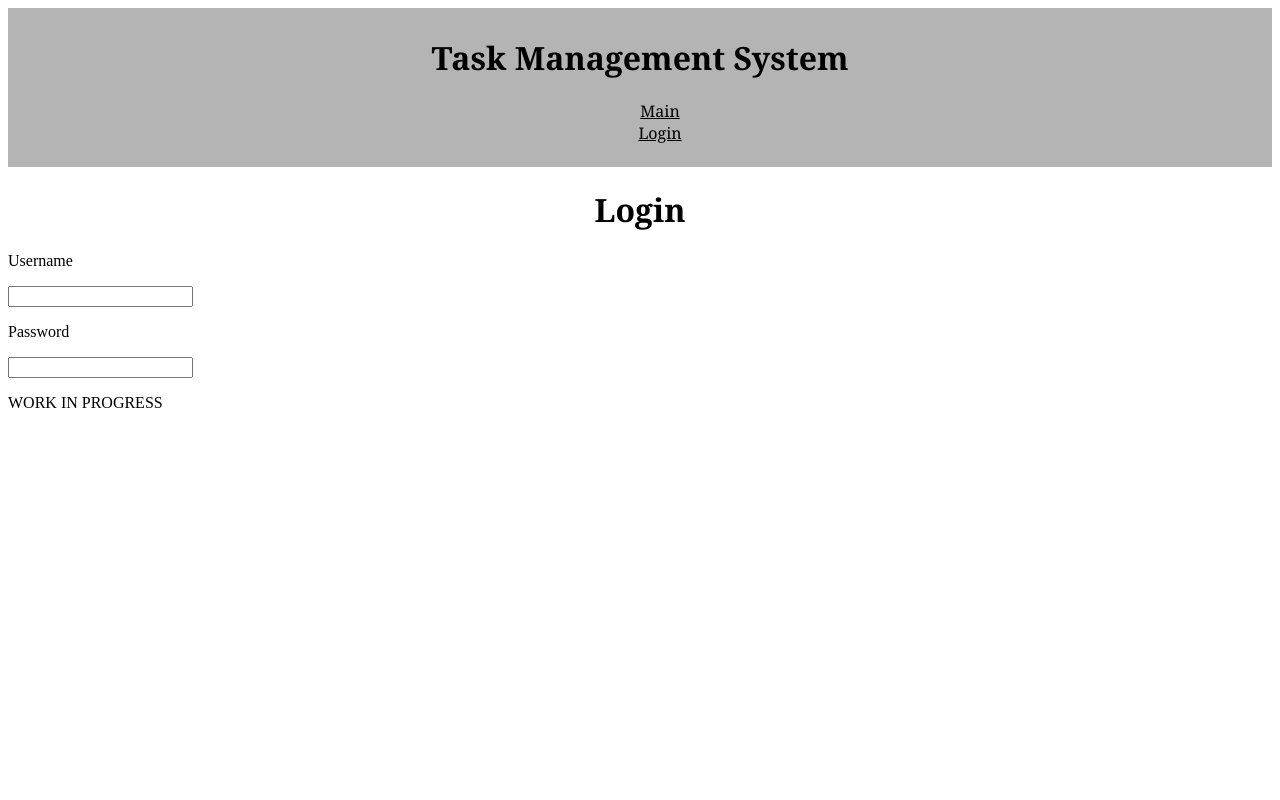
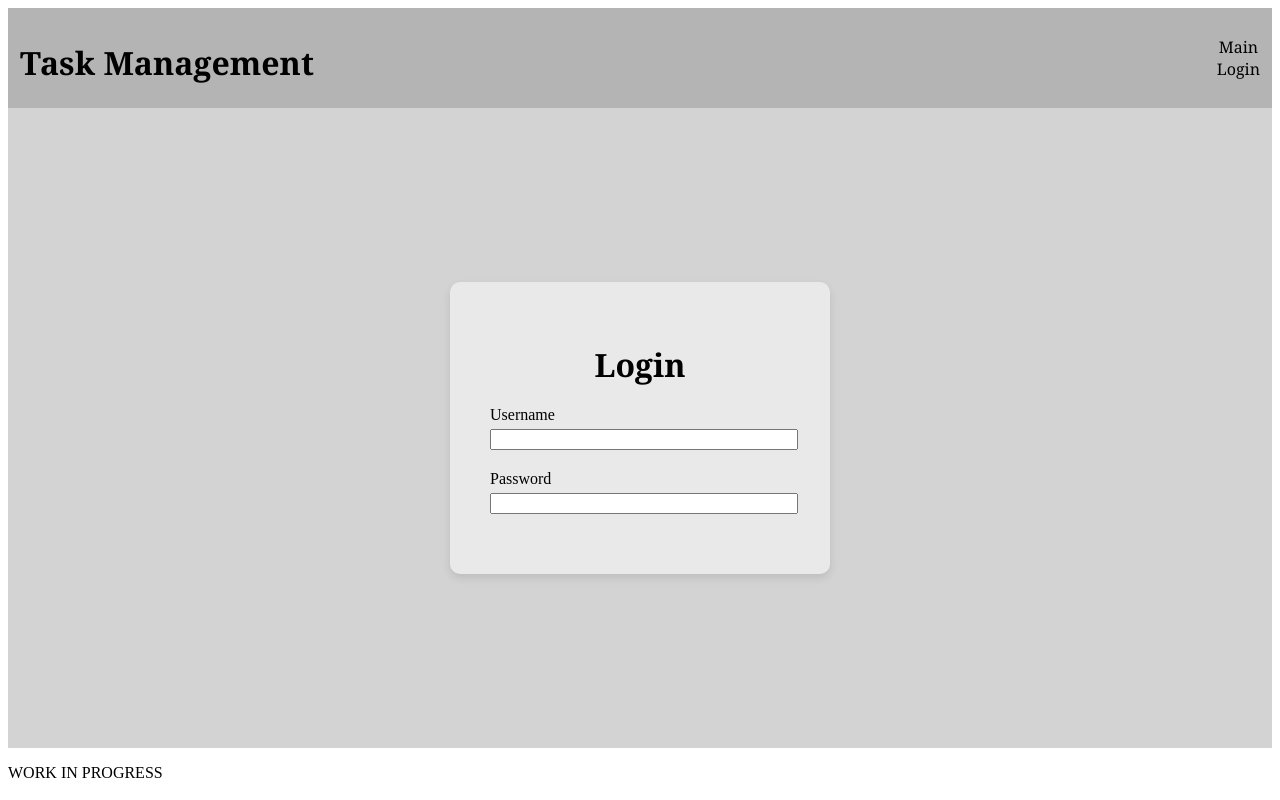
Before and after one commit to JacobJeffords/Task_Management_Database_Project3, a React (Create React App) app in the folder frontend/: page /login in a window 1280 px wide. Built offline with nearby package versions, Linux system fonts and the light colour scheme.

Commit message:
Task panel added, main and login styling begun

```diff
--- a/frontend/src/components/Header.css
+++ b/frontend/src/components/Header.css
@@ -6,11 +6,14 @@ h1 {
 header {
     background-color: rgb(180, 180, 180);
     display: block;
-    padding: 0.5%;
+    padding: 12px;
+}
+
+#pageHeader {
+    float: left;
 }
 
 li {
-    display: inline;
     font-family: Georgia;
 }
 
@@ -18,8 +21,14 @@ li a {
     color: black;
     display: block;
     text-align: center;
+    text-decoration: none;
+}
+
+#links {
+    float: right;
 }
 
 ul {
     list-style-type: none;
+    overflow: hidden;
 }
--- a/frontend/src/components/Header.js
+++ b/frontend/src/components/Header.js
@@ -5,14 +5,12 @@ import './Header.css';
 function Header() {
   return (
     <header>
-      <h1>Task Management System</h1>
+      <h1 id="pageHeader">Task Management</h1>
       <ul>
-        <li>
+        <li id="links">
           <NavLink exact to="/" activeClassName="active">
             Main
           </NavLink>
-        </li>
-        <li>
           <NavLink to="/login" activeClassName="active">
             Login
           </NavLink>
--- /dev/null
+++ b/frontend/src/components/Login.css
@@ -0,0 +1,31 @@
+.login-container {
+    align-items: center;
+    background-color:lightgrey;
+    display: flex;
+    height: 80vh;
+    justify-content: center;
+}
+
+.login-box {
+    background-color: rgb(233, 233, 233);
+    border-radius: 10px;
+    box-shadow: 0px 4px 8px rgba(0, 0, 0, 0.1);
+    padding: 40px;
+    text-align: center;
+    width: 300px;
+}
+
+.login-box h1 {
+    margin-bottom: 20px;
+}
+
+.login-box label {
+    display: block;
+    margin-bottom: 5px;
+    text-align: left;
+}
+
+.login-box input {
+    margin-bottom: 20px;
+    width: 100%;
+}
--- a/frontend/src/components/Login.js
+++ b/frontend/src/components/Login.js
@@ -1,17 +1,19 @@
 import React from 'react';
+import './Login.css';
 
 function Login() {
   return (
-    <main>
-        <div>
-            <h1>Login</h1>
-        </div>
-        <div>
-            <p>Username</p>
-            <input></input>
-            <p>Password</p>
-            <input></input>
-        </div>
+    <main className="login-container">
+      <div className="login-box">
+        <h1>Login</h1>
+
+        <label htmlFor="username">Username</label>
+        <input type="text" id="username" name="username" />
+
+        <label htmlFor="password">Password</label>
+        <input type="password" id="password" name="password" />
+
+      </div>
     </main>
   );
 }
--- /dev/null
+++ b/frontend/src/components/Main.css
@@ -0,0 +1,37 @@
+#mainContainer {
+    align-items: center;
+    background-color: lightgrey;
+    display: flex;
+    height: 80vh;
+    justify-content: center;
+}
+
+main {
+    text-align: center;
+}
+
+button#createTask {
+    font-size: 16px;
+    padding: 10px 20px;
+}
+
+#taskStorageHeader {
+    background-color: rgb(180, 180, 180);
+    height: 5vh;
+    margin: 0 auto;
+    width: 80vh;
+
+    display: flex;
+    justify-content: center;
+    align-items: center;
+    text-align: center;
+}
+
+
+#taskStoragePanel {
+    background-color: rgb(255, 255, 255);
+    height: 40vh;
+    margin: 20px;
+    margin-top: 0px;
+    width: 80vh;
+}
--- a/frontend/src/components/Main.js
+++ b/frontend/src/components/Main.js
@@ -1,10 +1,22 @@
 import React from 'react';
+import './Main.css'
 
 function Main() {
-function OpenTaskWindow() {document.getElementById('taskWindow').showModal()}
-function CloseTaskWindow() {document.getElementById('taskWindow').close()}
+  function OpenTaskWindow() { document.getElementById('taskWindow').showModal() }
+  function CloseTaskWindow() { document.getElementById('taskWindow').close() }
   return (
+    <div id="mainContainer">
       <main>
+
+        <div id="taskStorage">
+          <div id="taskStorageHeader">
+            <h2>Task Panel</h2>
+          </div>
+          <div id="taskStoragePanel">
+
+          </div>
+        </div>
+
         <button id="createTask" onClick={OpenTaskWindow}>Create New Task</button>
 
         <dialog id="taskWindow">
@@ -18,6 +30,7 @@ function CloseTaskWindow() {document.getElementById('taskWindow').close()}
           <button onClick={CloseTaskWindow}>Submit Task</button>
         </dialog>
       </main>
+    </div>
   );
 }
 
```
Also changed, not shown: frontend/src/components/Footer.css (added). Lines whose indentation alone changed are shown as unchanged.
